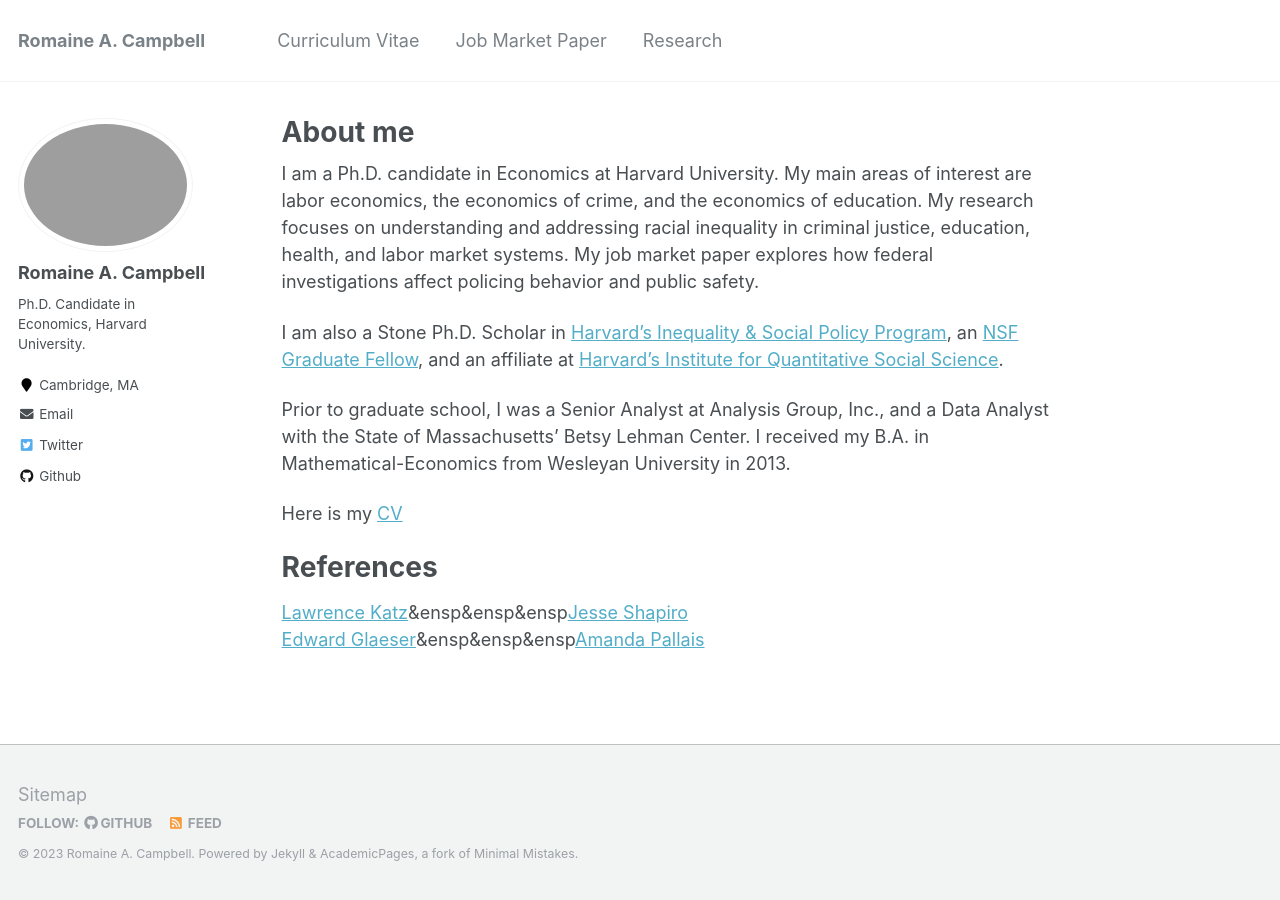
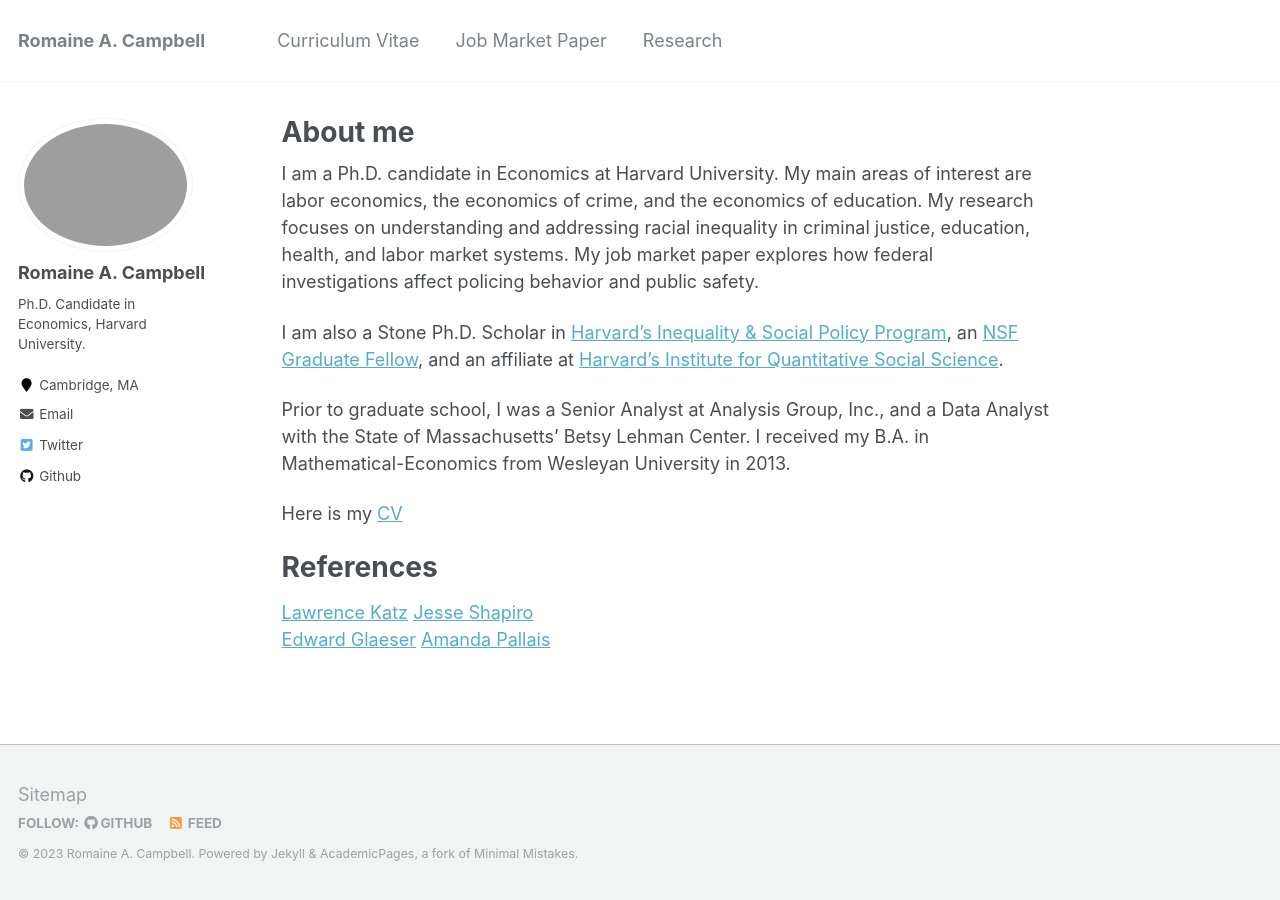
Before and after one commit to romainecampbell/romainecampbell.github.io, a Jekyll site: the page built from _pages/about.md, in a window 1280 px wide. Built offline with Jekyll 4.4.1, drawn with Linux system fonts in a browser that asks for light colours.

Commit message:
Update about.md

```diff
--- a/_pages/about.md
+++ b/_pages/about.md
@@ -19,5 +19,5 @@
 References
 ======
 
-[Lawrence Katz](katz2@fas.harvard.edu)&ensp&ensp&ensp[Jesse Shapiro](jesse_shapiro@fas.harvard.edu)
-[Edward Glaeser](eglaeser@harvard.edu)&ensp&ensp&ensp[Amanda Pallais](apallais@fas.harvard.edu)
+[Lawrence Katz](katz2@fas.harvard.edu)    [Jesse Shapiro](jesse_shapiro@fas.harvard.edu)
+[Edward Glaeser](eglaeser@harvard.edu)    [Amanda Pallais](apallais@fas.harvard.edu)
```
